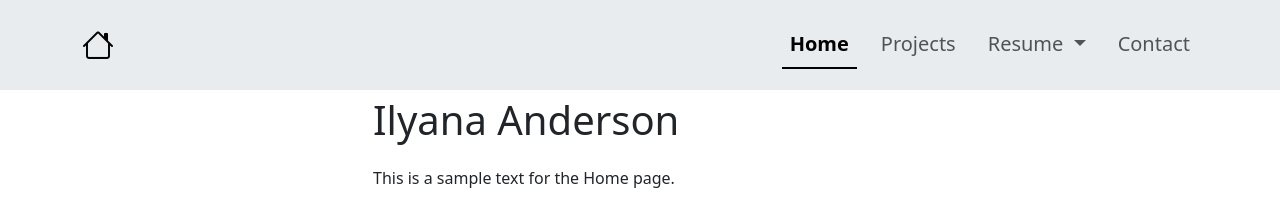
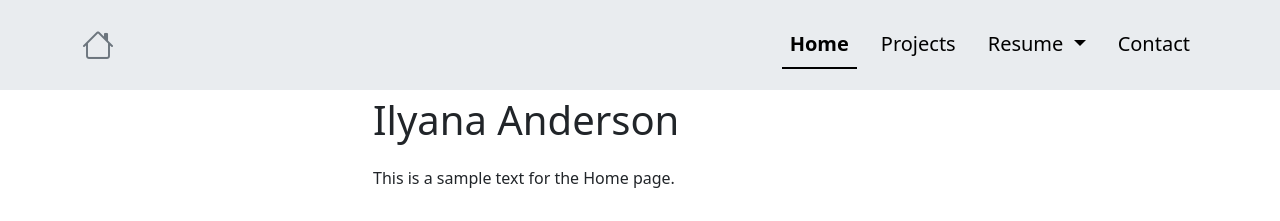
Before and after one commit to ilyanaanderson/ilyanaanderson.github.io, a Jekyll site: the page built from docs/index.html, in a window 1280 px wide. Shown: the top 221 px of the page. Built offline with Jekyll 4.4.1, drawn with Linux system fonts in a browser that asks for light colours.

Commit message:
text color explisitly set in navbar (helps with Reader extension)

```diff
--- a/docs/_includes/header.html
+++ b/docs/_includes/header.html
@@ -1,7 +1,7 @@
 <nav class="navbar navbar-expand-md py-3 fs-5" style="background-color: var(--bs-gray-200);">
     <div class="container-sm">
         <a class="navbar-brand me-auto" href="/">
-            <i class="bi bi-house fs-2"></i>
+            <i class="bi bi-house fs-2 text-secondary"></i>
         </a>
 
         <button class="navbar-toggler" type="button" data-bs-toggle="collapse" data-bs-target="#navbarNav" aria-controls="navbarNav" aria-expanded="false" aria-label="Toggle navigation">
@@ -11,21 +11,21 @@
         <div class="collapse navbar-collapse {% if page.url != '/' %}show{% endif %}" id="navbarNav">
             <ul class="navbar-nav ms-auto nav-underline nav-fill">
                 <li class="nav-item">
-                    <a class="nav-link {% if page.url == '/' %}active{% endif %}" href="/">Home</a>
+                    <a class="nav-link {% if page.url == '/' %}active{% endif %} text-black" href="/">Home</a>
                 </li>
                 <li class="nav-item">
-                    <a class="nav-link {% if page.url == '/projects' %}active{% endif %}" href="/projects">Projects</a>
+                    <a class="nav-link {% if page.url == '/projects' %}active{% endif %} text-black" href="/projects">Projects</a>
                 </li>
                 <li class="nav-item dropdown">
-                    <button class="btn nav-link dropdown-toggle" type="button" id="navbarDropdownResume" data-bs-toggle="dropdown" aria-expanded="false">
+                    <button class="nav-link dropdown-toggle text-black" type="button" id="navbarDropdownResume" data-bs-toggle="dropdown" aria-expanded="false">
                         Resume
                     </button>
                     <ul class="dropdown-menu" aria-labelledby="navbarDropdownResume">
-                        <li><a class="dropdown-item" href="/resume.pdf">View PDF</a></li>
+                        <li><a class="dropdown-item text-black" href="/resume.pdf">View PDF</a></li>
                     </ul>
                 </li>
                 <li class="nav-item">
-                    <a class="nav-link {% if page.url == '/contact' %}active{% endif %}" href="/contact">Contact</a>
+                    <a class="nav-link {% if page.url == '/contact' %}active{% endif %} text-black" href="/contact">Contact</a>
                 </li>
             </ul>
         </div>
```
